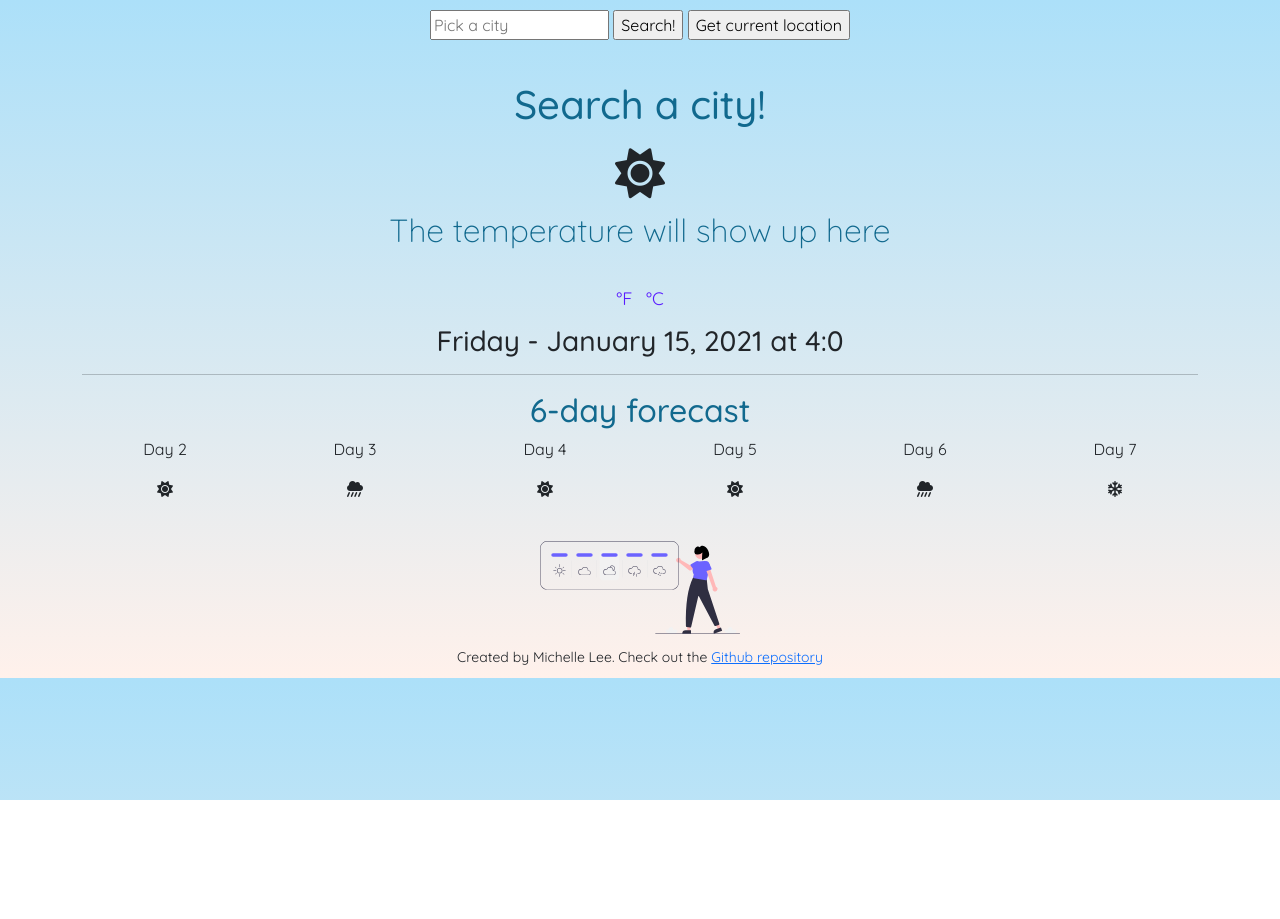
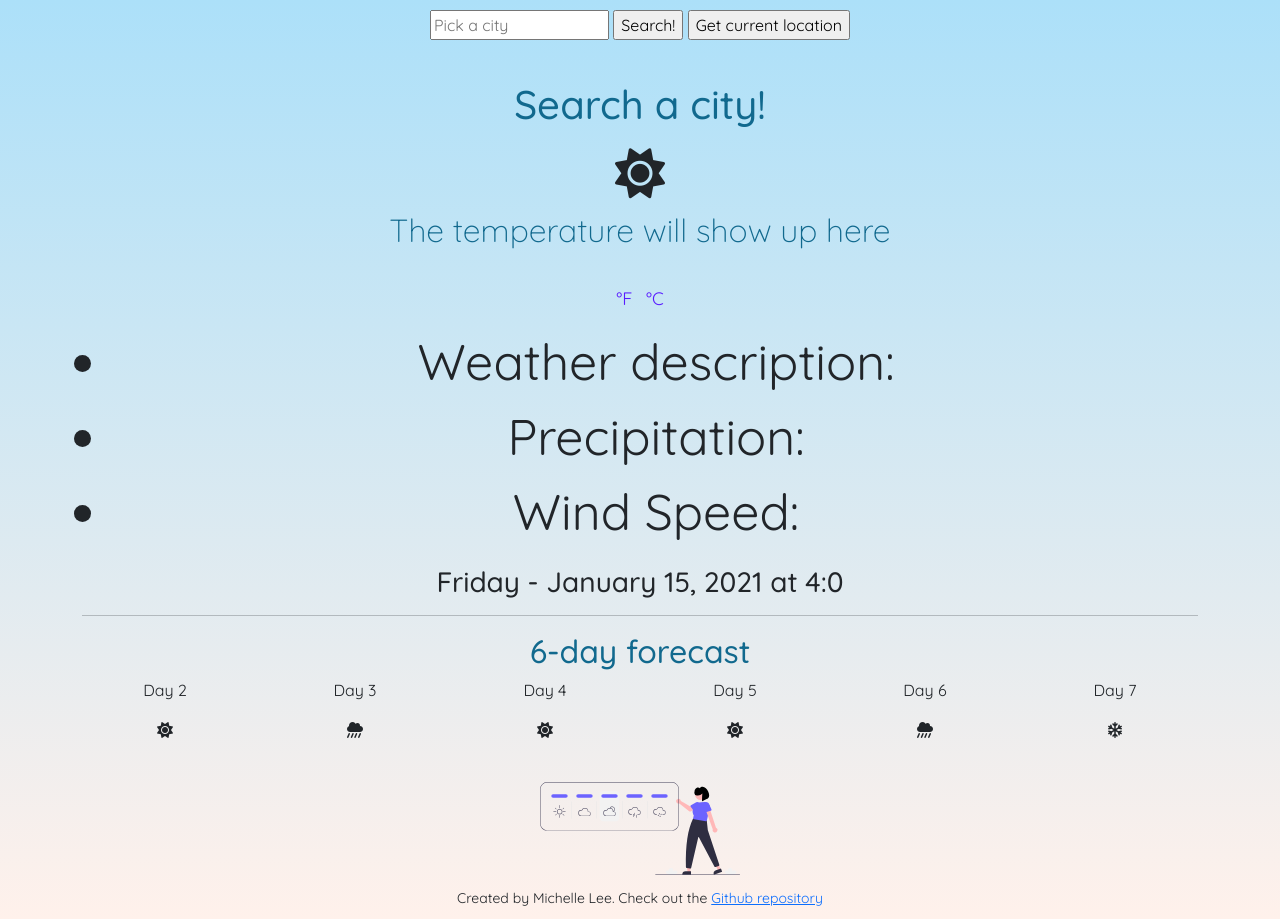
Before and after one commit to mleekwak/weather-app-project, a website built with Parcel: page index.html in a window 1280 px wide. Before the commit the page ends 800 px from the top, so only its background shows below. Built offline with nearby package versions, Linux system fonts and the light colour scheme; no server answers.

Commit message:
added section for weather facts
description, precipitation, wind speed

```diff
--- a/index.html
+++ b/index.html
@@ -45,6 +45,12 @@
           <a href="" id="celsius">°C</a>
         </div>
 
+        <ul id ="facts">
+          <li id="weatherDescription">Weather description:</li>
+          <li id="precipitation">Precipitation:</li>
+          <li id="windSpeed">Wind Speed:</li>
+        </ul>
+
         <h3 id="date-temp">Current Date</h3>
       </div>
 
```
